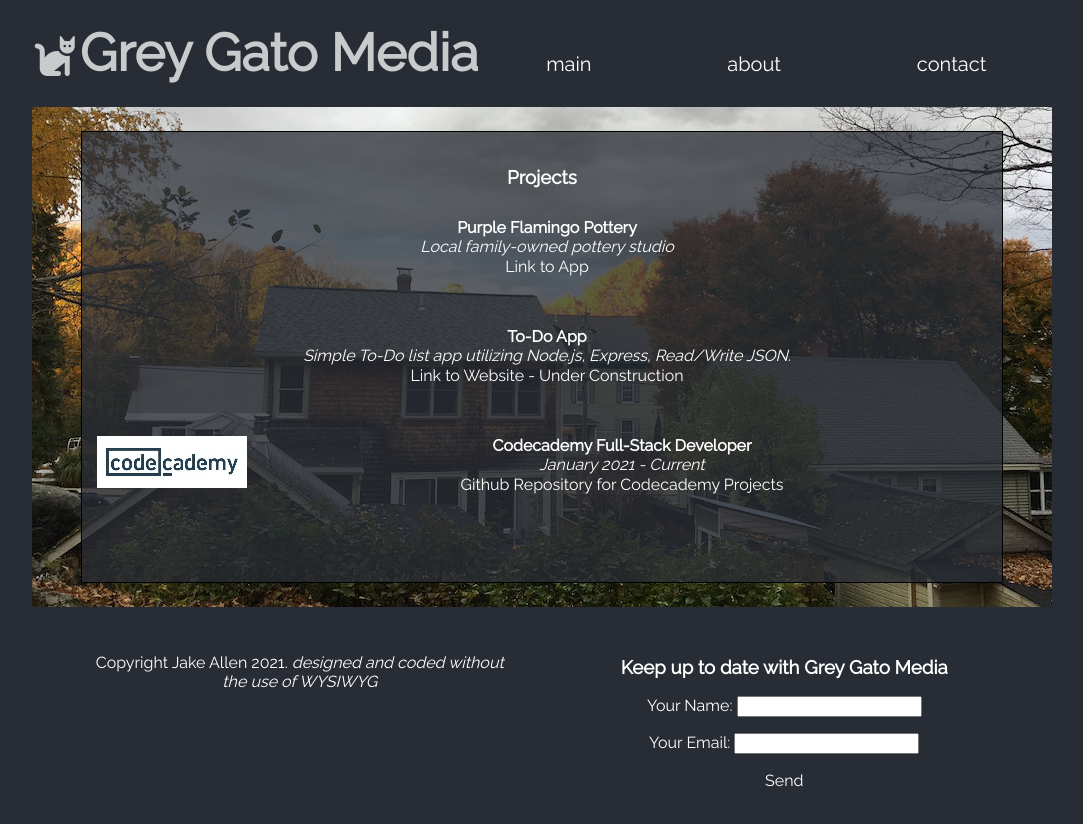
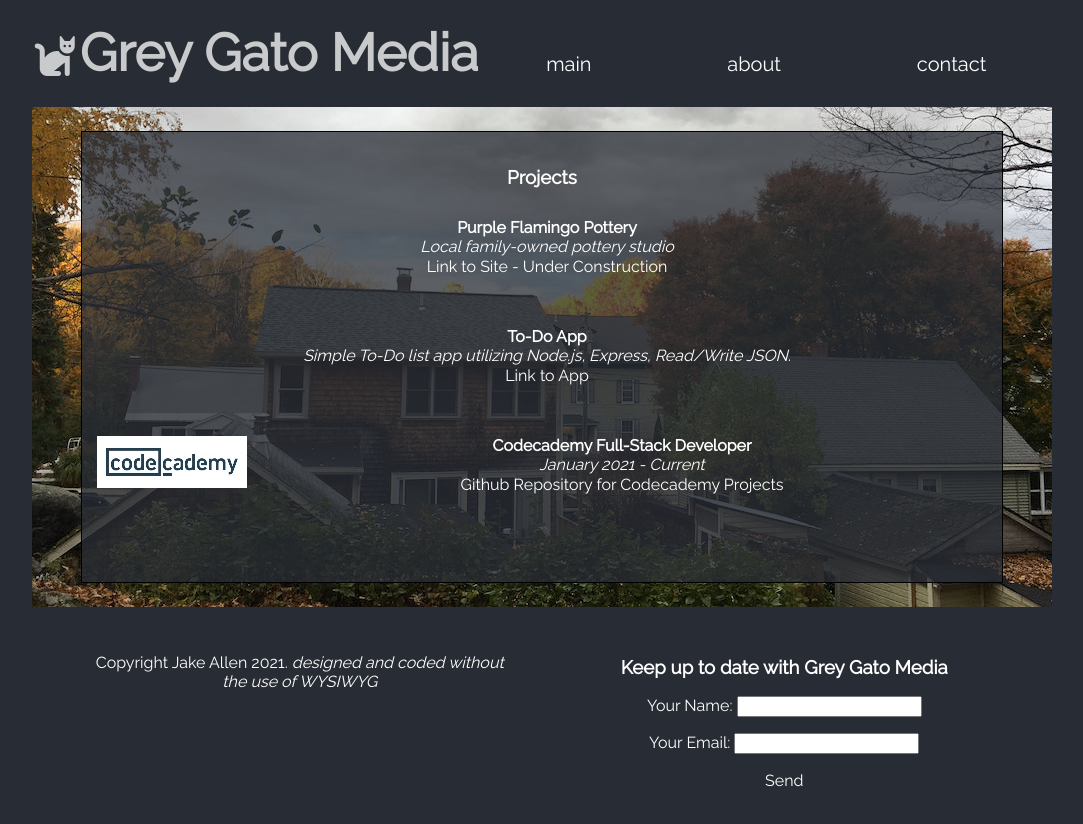
Before and after one commit to tallen1985/ReactApp, a React (Create React App) app: page / in a window 1280 px wide. Both pictures are taken after a click on the button "projects". Shown: the top 824 px of the page, without its empty margins (98-1181 px from the left). Built offline with nearby package versions, Linux system fonts and the light colour scheme; no server answers.

Commit message:
oops...fat fingered links

```diff
--- a/src/Snippets/Snippets.js
+++ b/src/Snippets/Snippets.js
@@ -45,7 +45,7 @@ let snippets = [
             <div className="entry-text">
                 <strong>Purple Flamingo Pottery</strong><br/>
                     <em>Local family-owned pottery studio </em> <br/>
-                    <button onClick={() => window.open("https://greygato-todo.herokuapp.com")}>Link to App</button>
+                    <button onClick={() => window.open("https://tallen1985.github.io/Projects/PurpleFlamingo/index.html")}>Link to Site - Under Construction</button>
             </div>
         </div>
         <div className="spacer">
@@ -56,7 +56,7 @@ let snippets = [
             <div className="entry-text">
                 <strong>To-Do App</strong><br/>
                     <em>Simple To-Do list app utilizing Node.js, Express, Read/Write JSON. </em> <br/>
-                    <button onClick={() => window.open("https://tallen1985.github.io/Projects/PurpleFlamingo/index.html")}>Link to Website - Under Construction</button>
+                    <button onClick={() => window.open("https://greygato-todo.herokuapp.com")}>Link to App</button>
             </div>
         </div>
         <div className="spacer">
```
